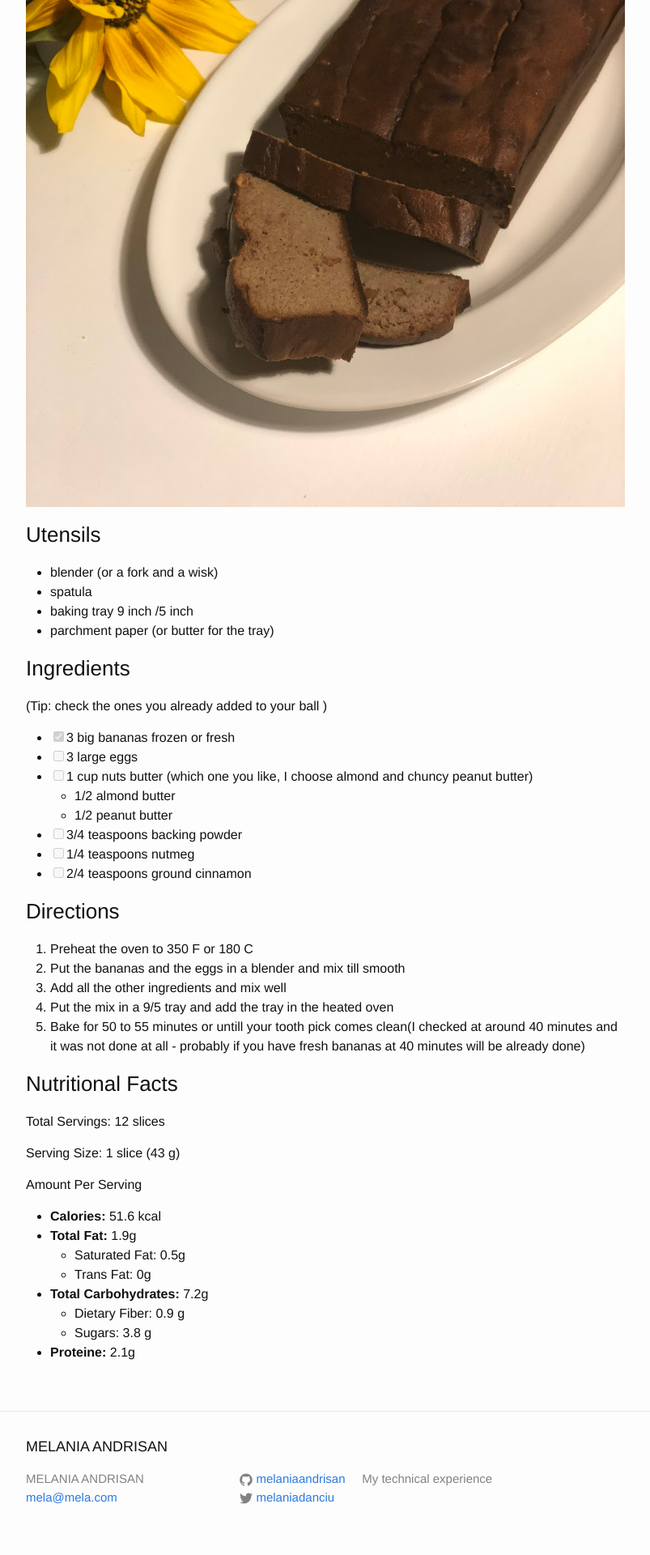
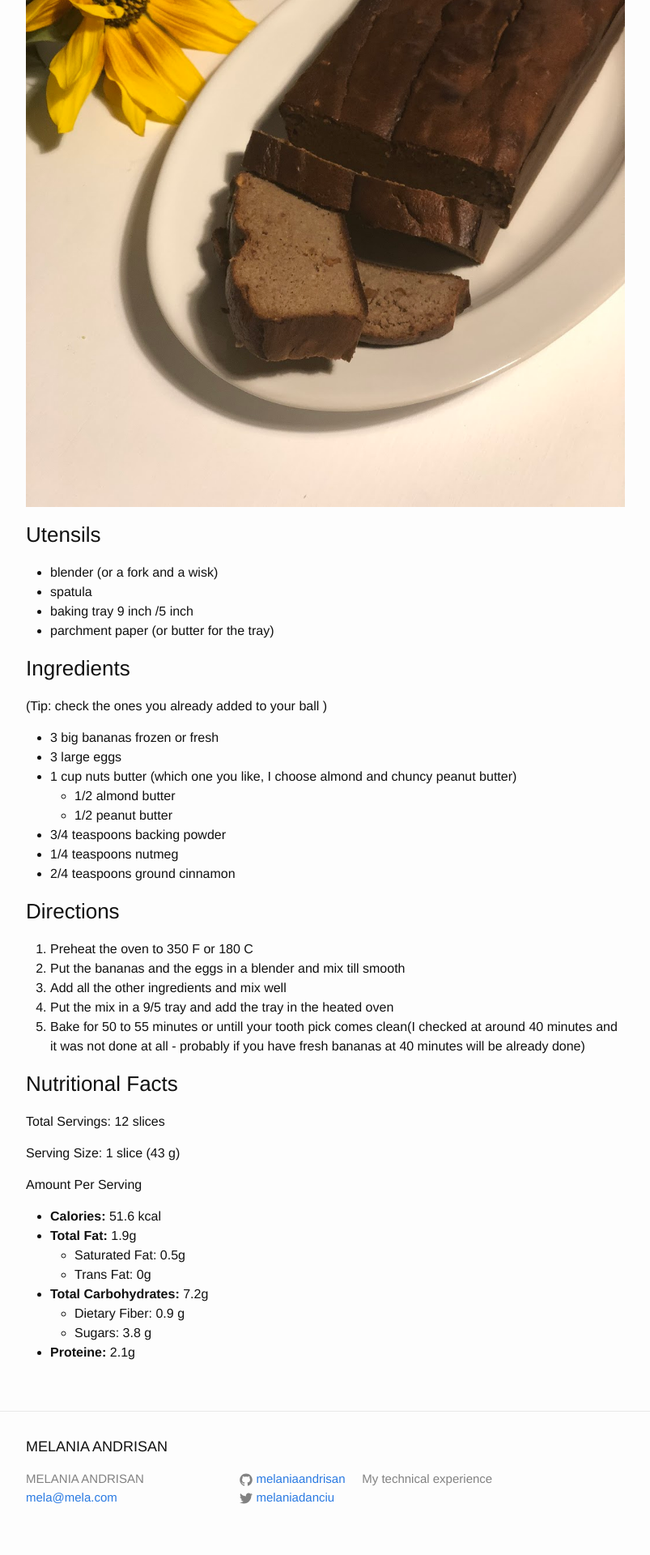
Before and after one commit to melaniaandrisan/melaniaandrisan.github.io, a Jekyll site: the page built from _posts/2018-09-25-Paleo-banana-bread.md, in a window 1280 px wide. Shown: the part 804-2724 px from the top of the page at 81% size, without its empty margins (238-1041 px from the left). Built offline with Jekyll 4.4.1, drawn with Linux system fonts in a browser that asks for light colours; comment, search, counter and statistics services are not loaded.

```diff
--- a/_posts/2018-09-25-Paleo-banana-bread.md
+++ b/_posts/2018-09-25-Paleo-banana-bread.md
@@ -31,14 +31,14 @@ This bread is one of my little girl favorites. Is fluffly, moist, with a thin cr
 ### Ingredients
 (Tip: check the ones you already added to your ball )
 
-- [x] 3 big bananas frozen or fresh
-- [ ] 3 large eggs
-- [ ] 1 cup nuts butter (which one you like, I choose almond and chuncy peanut butter)
+- 3 big bananas frozen or fresh
+- 3 large eggs
+- 1 cup nuts butter (which one you like, I choose almond and chuncy peanut butter)
   - 1/2 almond butter
   - 1/2 peanut butter
-- [ ] 3/4 teaspoons backing powder
-- [ ] 1/4 teaspoons nutmeg
-- [ ] 2/4 teaspoons ground cinnamon
+- 3/4 teaspoons backing powder
+- 1/4 teaspoons nutmeg
+- 2/4 teaspoons ground cinnamon
 
 ### Directions
 1. Preheat the oven to 350 F or 180 C
```
